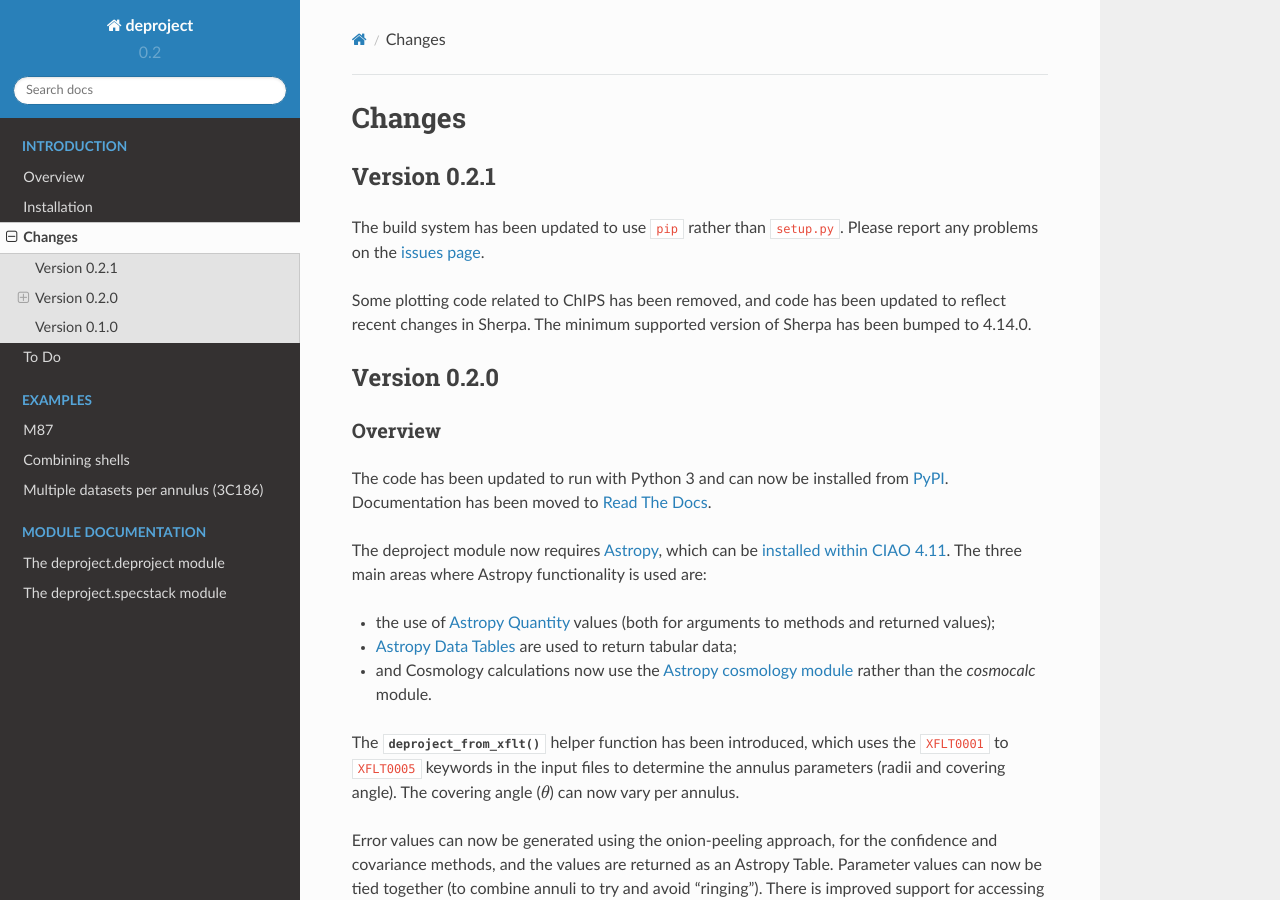
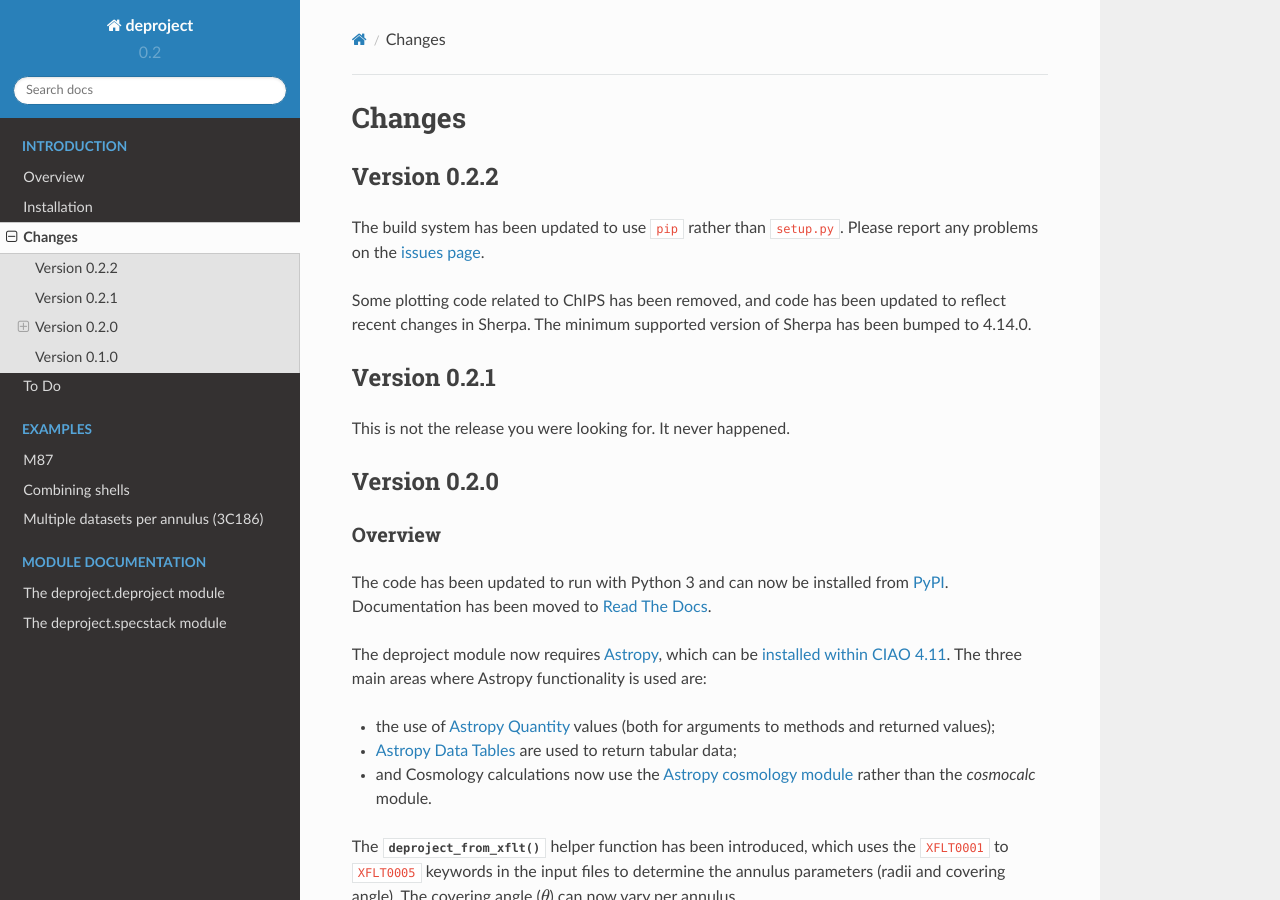
Before and after one commit to sherpa-deproject/deproject, a Sphinx documentation site: the page built from docs/changes.rst, in a window 1280 px wide and 900 px high. Built offline with Sphinx 7.4.7 and the Read the Docs theme 2.0.0, drawn with Linux system fonts in a browser that asks for light colours.

Commit message:
Let's bump to 0.2.2 to solve some internal issues
... of my own making. And the immutable of hashes.

```diff
--- a/docs/changes.rst
+++ b/docs/changes.rst
@@ -5,9 +5,9 @@
 Changes
 *******
 
-.. _changes_021:
+.. _changes_022:
 
-Version 0.2.1
+Version 0.2.2
 =============
 
 The build system has been updated to use ``pip`` rather than
@@ -17,6 +17,13 @@ The build system has been updated to use ``pip`` rather than
 Some plotting code related to ChIPS has been removed, and code has
 been updated to reflect recent changes in Sherpa. The minimum
 supported version of Sherpa has been bumped to 4.14.0.
+
+.. _changes_021:
+
+Version 0.2.1
+=============
+
+This is not the release you were looking for. It never happened.
 
 .. _changes_020:
 
--- a/setup.cfg
+++ b/setup.cfg
@@ -1,5 +1,5 @@
 [metadata]
-version = 0.2.1
+version = 0.2.2
 name = deproject
 author = Douglas Burke, Tom Aldcroft
 author_email = dburke.gw@gmail.com
```
